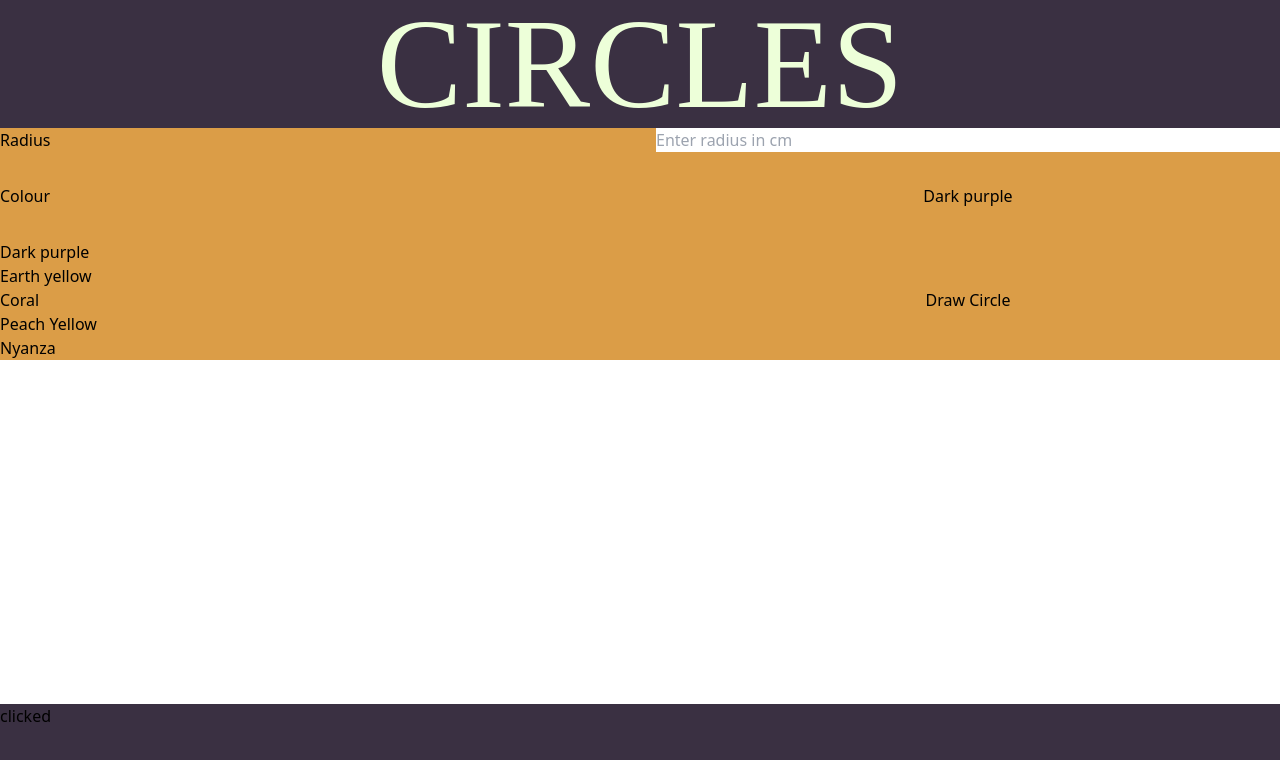
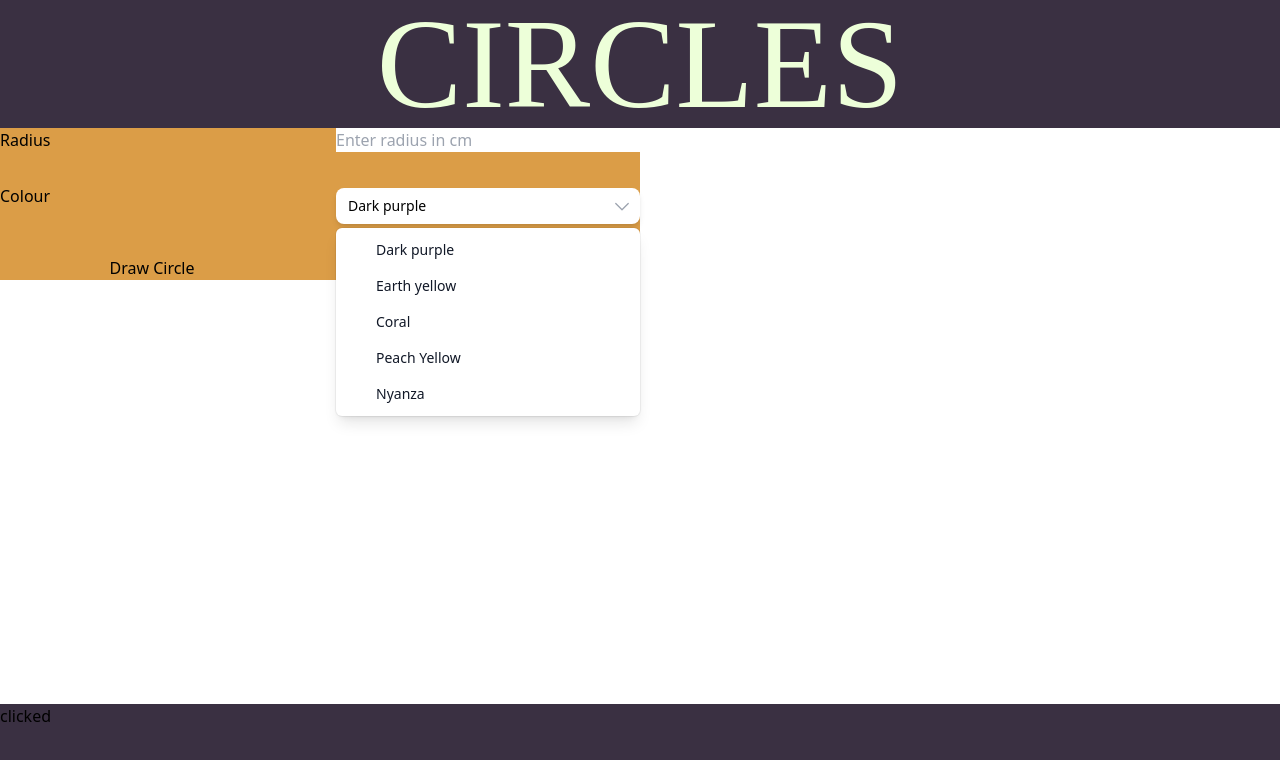
Before and after one commit to r-pal/circles, a React (Create React App) app: page / in a window 1280 px wide. Both pictures are taken after a click on the button "Dark purple". Shown: the top 760 px of the page. Built offline with nearby package versions, Linux system fonts and the light colour scheme; a web font is replaced by a local one.

Commit message:
icons and dropdown

```diff
--- a/package.json
+++ b/package.json
@@ -14,6 +14,7 @@
     "@types/node": "^16.18.13",
     "@types/react": "^18.0.28",
     "@types/react-dom": "^18.0.11",
+    "phosphor-react": "^1.4.1",
     "react": "^18.2.0",
     "react-dom": "^18.2.0",
     "react-hook-form": "^7.43.5",
--- a/src/components/App.tsx
+++ b/src/components/App.tsx
@@ -60,10 +60,8 @@ const App: React.FC = () => {
           circleEnd={circleEnd}
         /> */}
       </div>
-      <div className="bg-cyan-300 h-max">
         <CircleSettings/>
         {/* <Sketch/> */}
-      </div>
       <Footer clicked={clicked} />
     </>
   );
--- a/src/components/CircleSettings.tsx
+++ b/src/components/CircleSettings.tsx
@@ -1,8 +1,9 @@
 import { useForm, SubmitHandler } from "react-hook-form";
 import { Colour } from "./Types";
-import { useState } from "react";
-import { Listbox } from "@headlessui/react";
+import { Fragment, useState } from "react";
+import { Listbox, Transition } from "@headlessui/react";
 import { colours } from "../constants/colours";
+import { CaretDown, Check } from "phosphor-react";
 
 type CircleSettingsProps = {};
 
@@ -23,6 +24,7 @@ const CircleSettings: React.FC<CircleSettingsProps> = ({}) => {
   const [selectedColour, setSelectedColour] = useState(colours[0]);
 
   return (
+    <div className="w-1/2 ">
     <form onSubmit={handleSubmit(onSubmit)}>
       <>
         <div className="sm:grid sm:grid-cols-2 sm:gap-8 bg-[#DB9D47]">
@@ -34,23 +36,63 @@ const CircleSettings: React.FC<CircleSettingsProps> = ({}) => {
             {...register("radius")}
           />
           Colour
+          <div className="w-full">
           <Listbox value={selectedColour} onChange={setSelectedColour}>
-            <Listbox.Button>{selectedColour.name}</Listbox.Button>
-            <Listbox.Options>
-              {colours.map((c) => (
+        <div className="relative mt-1">
+          <Listbox.Button className="relative w-full cursor-default rounded-lg bg-white py-2 pl-3 pr-10 text-left shadow-md focus:outline-none focus-visible:border-indigo-500 focus-visible:ring-2 focus-visible:ring-white focus-visible:ring-opacity-75 focus-visible:ring-offset-2 focus-visible:ring-offset-orange-300 sm:text-sm">
+            <span className="block truncate">{selectedColour.name}</span>
+            <span className="pointer-events-none absolute inset-y-0 right-0 flex items-center pr-2">
+              <CaretDown
+                className="h-5 w-5 text-gray-400"
+                aria-hidden="true"
+              />
+            </span>
+          </Listbox.Button>
+          <Transition
+            as={Fragment}
+            leave="transition ease-in duration-100"
+            leaveFrom="opacity-100"
+            leaveTo="opacity-0"
+          >
+            <Listbox.Options className="absolute mt-1 max-h-60 w-full overflow-auto rounded-md bg-white py-1 text-base shadow-lg ring-1 ring-black ring-opacity-5 focus:outline-none sm:text-sm">
+              {colours.map((c => (
                 <Listbox.Option
                   key={c.id}
+                  className={({ active }) =>
+                    `relative cursor-default select-none py-2 pl-10 pr-4 ${
+                      active ? 'bg-amber-100 text-amber-900' : 'text-gray-900'
+                    }`
+                  }
                   value={c.hex}
                 >
-                  {c.name}
+                  {({ selected }) => (
+                    <>
+                      <span
+                        className={`block truncate ${
+                          selected ? 'font-medium' : 'font-normal'
+                        }`}
+                      >
+                        {c.name}
+                      </span>
+                      {selected ? (
+                        <span className="absolute inset-y-0 left-0 flex items-center pl-3 text-amber-600">
+                          <Check className="h-5 w-5" aria-hidden="true" />
+                        </span>
+                      ) : null}
+                    </>
+                  )}
                 </Listbox.Option>
-              ))}
+              )))}
             </Listbox.Options>
-          </Listbox>
+          </Transition>
+        </div>
+      </Listbox>
+    </div>
           <button type="submit">Draw Circle</button>
         </div>
       </>
     </form>
+    </div>
   );
 };
 
```
Also changed, not shown: 1 other file (tests, documents, lock files or other folders).
